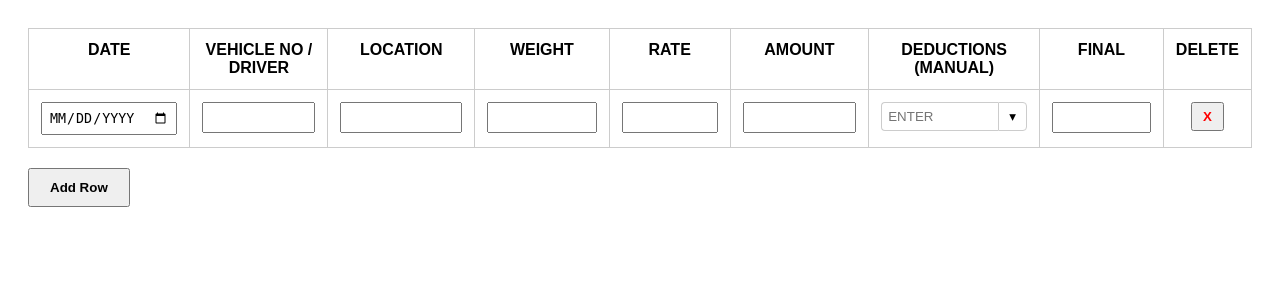
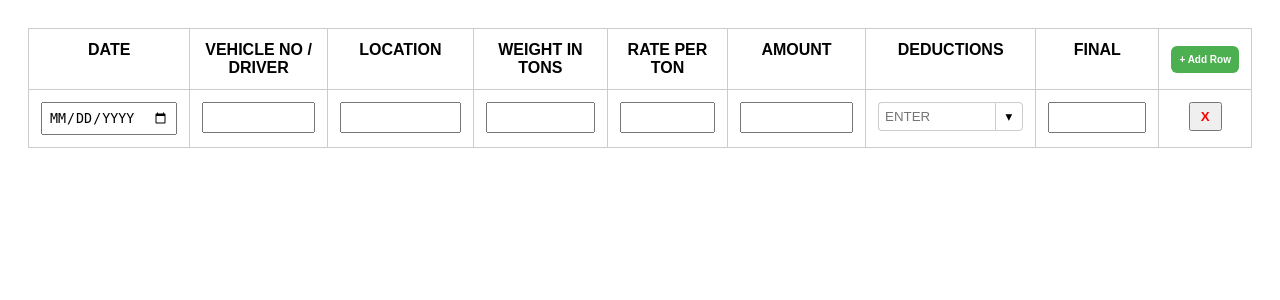
Before and after one commit to Roshan-Prajapati/Hisab, a Django app: page / in a window 1280 px wide. Shown: the top 300 px of the page. Run offline with Django 5.2, Linux system fonts and the light colour scheme.

Commit message:
add row button added

```diff
--- a/templates/hisab_table.html
+++ b/templates/hisab_table.html
@@ -4,6 +4,16 @@
   <meta charset="UTF-8" />
   <title>Editable Table</title>
   <style>
+    /* Remove spinner from number input for Weight In Tons */
+    input.weight::-webkit-inner-spin-button,
+    input.weight::-webkit-outer-spin-button {
+      -webkit-appearance: none;
+      margin: 0;
+    }
+    input.weight {
+      -moz-appearance: textfield;
+    }
+
     body {
       font-family: Arial, sans-serif;
       padding: 20px;
@@ -99,13 +109,30 @@
       color: red;
       font-weight: bold;
       cursor: pointer;
+
     }
 
 .add-row-btn {
-      margin-top: 20px;
-      padding: 10px 20px;
+  display: inline-block;
+  padding: 8px 8px;
+  font-size: 10px;
   font-weight: bold;
+  color: white;
+  background-color: #4CAF50;
+  border: none;
+  border-radius: 6px;
+  cursor: pointer;
+  text-align: center;
+  white-space: nowrap; /* Prevent text from breaking into two lines */
+  min-width: 60px;     /* Ensure enough width for text */
+  transition: background 0.3s ease;
 }
+
+.add-row-btn:hover {
+  background-color: #45a049;
+}
+
+
   </style>
 </head>
 <body>
@@ -116,12 +143,15 @@
         <th>Date</th>
         <th>Vehicle No / Driver</th>
         <th>Location</th>
-        <th>Weight</th>
-        <th>Rate</th>
+        <th>Weight In Tons</th>
+        <th>Rate Per Ton</th>
         <th>Amount</th>
-        <th>Deductions (Manual)</th>
+        <th>Deductions</th>
         <th>Final</th>
-        <th>Delete</th>
+<th style="text-align:center; vertical-align:middle;">
+  <button class="add-row-btn" onclick="addRow()">+ Add Row</button>
+</th>
+
       </tr>
     </thead>
     <tbody>
@@ -129,7 +159,7 @@
         <td><input type="date" /></td>
         <td><input type="text" /></td>
         <td><input type="text" /></td>
-        <td><input type="number" class="weight" oninput="updateAmount(this)" /></td>
+        <td><input type="text" class="weight" oninput="updateWeightDisplay(this)" /></td>
         <td><input type="number" class="rate" oninput="updateAmount(this)" /></td>
         <td><input type="number" class="amount" readonly /></td>
         <td>
@@ -147,16 +177,31 @@
     </tbody>
   </table>
 
-  <button class="add-row-btn" onclick="addRow()">Add Row</button>
-
   <script>
     function updateAmount(input) {
       const row = input.closest("tr");
-    const weight = parseFloat(row.querySelector(".weight").value) || 0;
+      let weightRaw = row.querySelector(".weight").value || "";
+      let weightPart = weightRaw.includes("/")
+          ? weightRaw.split("/")[0].trim()
+          : weightRaw.trim();
+      let weight = parseFloat(weightPart) || 0;
       const rate = parseFloat(row.querySelector(".rate").value) || 0;
       const amount = weight * rate;
       row.querySelector(".amount").value = amount.toFixed(2);
-    updateFinal(row);
+      let totalDeductions = 0;
+      row.querySelectorAll(".deduction-chip").forEach(chip => {
+        const value = chip.getAttribute("data-value") || "";
+        const match = value.match(/=\s*(\d+(\.\d+)?)/);
+        if (match) {
+          totalDeductions += parseFloat(match[1]) || 0;
+        }
+      });
+      const final = amount - totalDeductions;
+      row.querySelector(".final").value = final.toFixed(2);
+    }
+
+    function updateWeightDisplay(input) {
+      updateAmount(input);
     }
 
     function updateFinal(row) {
@@ -164,9 +209,10 @@
       let totalDeductions = 0;
       row.querySelectorAll(".deduction-chip").forEach(chip => {
         const value = chip.getAttribute("data-value");
-      const parts = value.split(" ");
-      const deductionAmount = parseFloat(parts[1]) || 0;
-      totalDeductions += deductionAmount;
+        const match = value.match(/=\s*(\d+(\.\d+)?)/);
+        if (match) {
+          totalDeductions += parseFloat(match[1]) || 0;
+        }
       });
       const final = amount - totalDeductions;
       row.querySelector(".final").value = final.toFixed(2);
@@ -176,17 +222,14 @@
       const input = event.target;
       const wrapper = input.closest(".deduction-wrapper");
       const container = wrapper.querySelector(".deduction-container");
-
       if (event.key === "Enter" && input.value.trim() !== "") {
         event.preventDefault();
         const text = input.value.trim().toUpperCase();
-
-      // Only allow if text contains a number
-      if (!/\d+/.test(text)) {
-        alert("Please enter a valid deduction with a number (e.g., TDS 500)");
+        const match = text.match(/^.+=\s*(\d+(\.\d+)?)$/);
+        if (!match) {
+          alert("Please enter in format: LABEL ANYTEXT = NUMBER (e.g., SORTAGE 100KG = 1200)");
           return;
         }
-
         const exists = [...container.querySelectorAll('.deduction-chip')].some(chip =>
           chip.getAttribute("data-value") === text
         );
@@ -202,11 +245,9 @@
       const chip = document.createElement("div");
       chip.className = "deduction-chip";
       chip.setAttribute("data-value", text);
-
       const span = document.createElement("span");
       span.textContent = text;
       span.style.cursor = "pointer";
-
       span.addEventListener("click", () => {
         const input = document.createElement("input");
         input.type = "text";
@@ -214,22 +255,18 @@
         input.style.width = "100%";
         input.style.fontSize = "14px";
         input.style.textTransform = "uppercase";
-
         input.addEventListener("keydown", (e) => {
           if (e.key === "Enter") {
             e.preventDefault();
             updateChipValue(chip, input.value);
           }
         });
-
         input.addEventListener("blur", () => {
           updateChipValue(chip, input.value);
         });
-
         chip.replaceChild(input, span);
         input.focus();
       });
-
       const deleteBtn = document.createElement("button");
       deleteBtn.className = "delete-deduction-btn";
       deleteBtn.innerHTML = "❌";
@@ -237,7 +274,6 @@
         chip.remove();
         updateFinal(container.closest("tr"));
       };
-
       chip.appendChild(span);
       chip.appendChild(deleteBtn);
       container.appendChild(chip);
@@ -246,19 +282,15 @@
 
     function updateChipValue(chip, newValue) {
       newValue = newValue.trim().toUpperCase();
-
-    // Only allow if newValue contains a number
-    if (!/\d+/.test(newValue)) {
-      alert("Please enter a valid deduction with a number (e.g., FINE 200)");
+      const match = newValue.match(/^.+=\s*(\d+(\.\d+)?)$/);
+      if (!match) {
+        alert("Please enter in format: LABEL ANYTEXT = NUMBER (e.g., SORTAGE 100KG = 1200)");
         return;
       }
-
       chip.setAttribute("data-value", newValue);
-
       const newSpan = document.createElement("span");
       newSpan.textContent = newValue;
       newSpan.style.cursor = "pointer";
-
       newSpan.addEventListener("click", () => {
         const input = document.createElement("input");
         input.type = "text";
@@ -266,22 +298,18 @@
         input.style.width = "100%";
         input.style.fontSize = "14px";
         input.style.textTransform = "uppercase";
-
         input.addEventListener("keydown", (e) => {
           if (e.key === "Enter") {
             e.preventDefault();
             updateChipValue(chip, input.value);
           }
         });
-
         input.addEventListener("blur", () => {
           updateChipValue(chip, input.value);
         });
-
         chip.replaceChild(input, newSpan);
         input.focus();
       });
-
       chip.replaceChild(newSpan, chip.firstChild);
       updateFinal(chip.closest("tr"));
     }
@@ -296,10 +324,12 @@
   const firstRow = table.rows[0];
   const newRow = firstRow.cloneNode(true);
 
+  // Clear all inputs
   newRow.querySelectorAll("input").forEach(input => {
     input.value = "";
   });
 
+  // Reset deductions
   newRow.querySelector(".deduction-wrapper").innerHTML = `
     <div class="deduction-input-group">
       <input type="text" class="deduction-input" onkeydown="handleDeductionKey(event)" placeholder="Enter" />
@@ -308,7 +338,14 @@
     <div class="deduction-container"></div>
   `;
 
-    table.appendChild(newRow);
+  // Fix delete button binding
+  let deleteBtn = newRow.querySelector(".delete-row-btn");
+  deleteBtn.onclick = function () {
+    deleteRow(this);
+  };
+
+  // Insert at the top
+  table.insertBefore(newRow, table.firstChild);
 }
 
 function deleteRow(button) {
@@ -318,8 +355,8 @@
     table.removeChild(row);
   }
 }
+
   </script>
-
 
 </body>
 </html>
```
Lines whose indentation alone changed are shown as unchanged.
